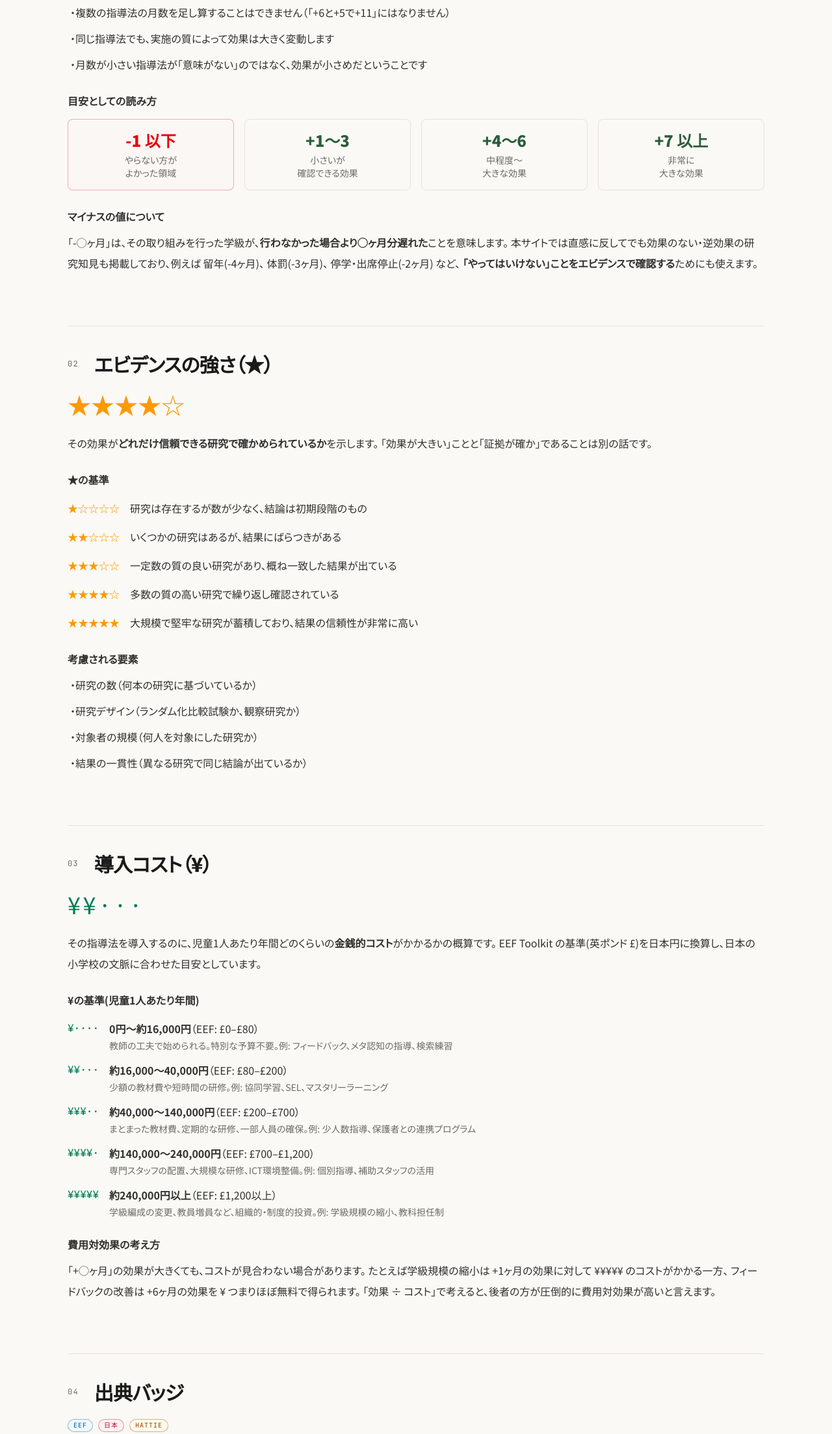
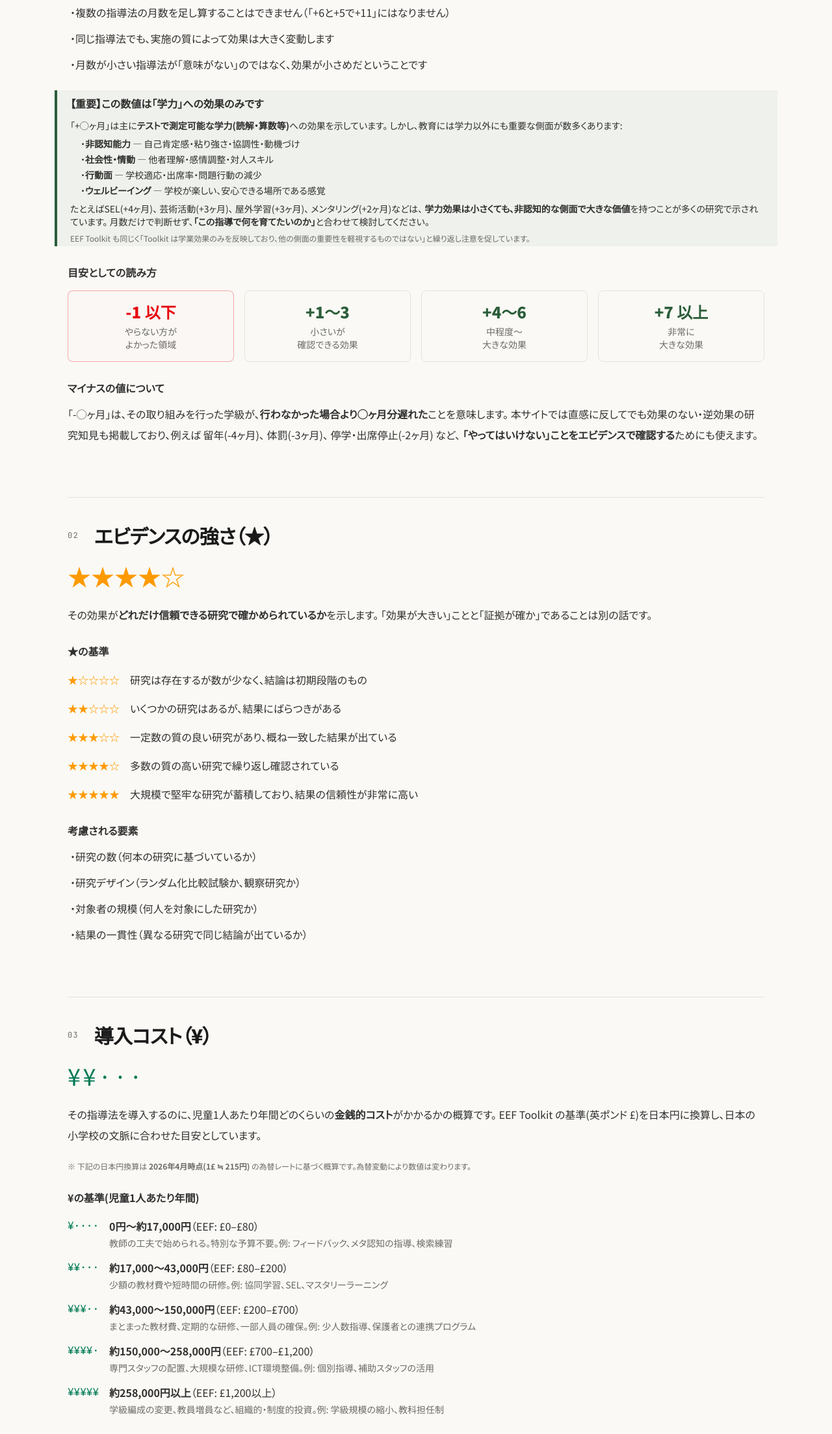
Before and after one commit to Hayato-Isagawa/edu-evidence, an Astro site: page /guide/indicators in a window 1280 px wide. Shown: the part 1064-3271 px from the top of the page at 65% size. Built offline with nearby package versions, Linux system fonts and the light colour scheme; Astro itself is replaced by a stand-in of ours.

Commit message:
improve: add exchange rate timestamp + prominent non-academic outcomes notice
Cost section (indicators guide):
- Add exchange rate note: "2026年4月時点(1£ ≒ 215円)"
- Updated JPY values with accurate rate (200→215 yen/£):
  - 0〜17,000 / 17,000〜43,000 / 43,000〜150,000 /
    150,000〜258,000 / 258,000〜 (previously slightly understated)

Non-academic outcomes (critical addition):
- New boxed callout in indicators guide: "この数値は「学力」への効果のみ"
  - Lists 4 other dimensions: 非認知能力・社会性・行動面・ウェルビーイング
  - Links to low-monthsGained but valuable strategies:
    SEL(+4), arts(+3), outdoor(+3), mentoring(+2)
  - Quotes EEF's own caveat about Toolkit limitations
- Homepage How to Read: added matching prominent notice
  (was previously missing this critical caveat)

This addresses a gap where users might judge strategies purely on
months-gained when EEF itself emphasizes broader outcomes matter.

Co-Authored-By: Claude Opus 4.6 (1M context) <noreply@anthropic.com>

```diff
--- a/src/pages/guide/indicators.astro
+++ b/src/pages/guide/indicators.astro
@@ -64,6 +64,30 @@ import Layout from "../../layouts/Layout.astro";
             <li>・同じ指導法でも、実施の質によって効果は大きく変動します</li>
             <li>・月数が小さい指導法が「意味がない」のではなく、効果が小さめだということです</li>
           </ul>
+        </div>
+        <div class="border-l-4 border-[var(--color-accent)] pl-5 py-1 space-y-2 bg-[var(--color-accent)]/5 -mx-5 pr-5">
+          <h3 class="font-bold">【重要】この数値は「学力」への効果のみです</h3>
+          <p class="text-sm">
+            「+◯ヶ月」は主に<strong>テストで測定可能な学力(読解・算数等)</strong>への効果を示しています。
+            しかし、教育には学力以外にも重要な側面が数多くあります:
+          </p>
+          <ul class="text-sm space-y-1 pl-4">
+            <li>・<strong>非認知能力</strong> — 自己肯定感・粘り強さ・協調性・動機づけ</li>
+            <li>・<strong>社会性・情動</strong> — 他者理解・感情調整・対人スキル</li>
+            <li>・<strong>行動面</strong> — 学校適応・出席率・問題行動の減少</li>
+            <li>・<strong>ウェルビーイング</strong> — 学校が楽しい、安心できる場所である感覚</li>
+          </ul>
+          <p class="text-sm">
+            たとえば<a href="/strategies/social-emotional-learning" class="link-underline text-[var(--color-accent)]">SEL(+4ヶ月)</a>、
+            <a href="/strategies/arts-participation" class="link-underline text-[var(--color-accent)]">芸術活動(+3ヶ月)</a>、
+            <a href="/strategies/outdoor-learning" class="link-underline text-[var(--color-accent)]">屋外学習(+3ヶ月)</a>、
+            <a href="/strategies/mentoring" class="link-underline text-[var(--color-accent)]">メンタリング(+2ヶ月)</a>などは、
+            <strong>学力効果は小さくても、非認知的な側面で大きな価値</strong>を持つことが多くの研究で示されています。
+            月数だけで判断せず、<strong>「この指導で何を育てたいのか」</strong>と合わせて検討してください。
+          </p>
+          <p class="text-xs text-[var(--color-sub)]">
+            EEF Toolkit も同じく「Toolkit は学業効果のみを反映しており、他の側面の重要性を軽視するものではない」と繰り返し注意を促しています。
+          </p>
         </div>
         <div class="space-y-3">
           <h3 class="font-bold">目安としての読み方</h3>
@@ -161,41 +185,44 @@ import Layout from "../../layouts/Layout.astro";
           その指導法を導入するのに、児童1人あたり年間どのくらいの<strong>金銭的コスト</strong>がかかるかの概算です。
           EEF Toolkit の基準(英ポンド £)を日本円に換算し、日本の小学校の文脈に合わせた目安としています。
         </p>
+        <p class="text-xs text-[var(--color-sub)]">
+          ※ 下記の日本円換算は <strong>2026年4月時点(1£ ≒ 215円)</strong> の為替レートに基づく概算です。為替変動により数値は変わります。
+        </p>
         <div class="space-y-3">
           <h3 class="font-bold">¥の基準(児童1人あたり年間)</h3>
           <div class="space-y-3">
             <div class="flex gap-4 items-start">
               <span class="text-emerald-700 shrink-0 font-mono">¥····</span>
               <div>
-                <div><strong>0円〜約16,000円</strong>（EEF: £0–£80）</div>
+                <div><strong>0円〜約17,000円</strong>（EEF: £0–£80）</div>
                 <div class="text-[var(--color-sub)] text-sm">教師の工夫で始められる。特別な予算不要。例: フィードバック、メタ認知の指導、検索練習</div>
               </div>
             </div>
             <div class="flex gap-4 items-start">
               <span class="text-emerald-700 shrink-0 font-mono">¥¥···</span>
               <div>
-                <div><strong>約16,000〜40,000円</strong>（EEF: £80–£200）</div>
+                <div><strong>約17,000〜43,000円</strong>（EEF: £80–£200）</div>
                 <div class="text-[var(--color-sub)] text-sm">少額の教材費や短時間の研修。例: 協同学習、SEL、マスタリーラーニング</div>
               </div>
             </div>
             <div class="flex gap-4 items-start">
               <span class="text-emerald-700 shrink-0 font-mono">¥¥¥··</span>
               <div>
-                <div><strong>約40,000〜140,000円</strong>（EEF: £200–£700）</div>
+                <div><strong>約43,000〜150,000円</strong>（EEF: £200–£700）</div>
                 <div class="text-[var(--color-sub)] text-sm">まとまった教材費、定期的な研修、一部人員の確保。例: 少人数指導、保護者との連携プログラム</div>
               </div>
             </div>
             <div class="flex gap-4 items-start">
               <span class="text-emerald-700 shrink-0 font-mono">¥¥¥¥·</span>
               <div>
-                <div><strong>約140,000〜240,000円</strong>（EEF: £700–£1,200）</div>
+                <div><strong>約150,000〜258,000円</strong>（EEF: £700–£1,200）</div>
                 <div class="text-[var(--color-sub)] text-sm">専門スタッフの配置、大規模な研修、ICT環境整備。例: 個別指導、補助スタッフの活用</div>
               </div>
             </div>
             <div class="flex gap-4 items-start">
               <span class="text-emerald-700 shrink-0 font-mono">¥¥¥¥¥</span>
               <div>
-                <div><strong>約240,000円以上</strong>（EEF: £1,200以上）</div>
+                <div><strong>約258,000円以上</strong>（EEF: £1,200以上）</div>
                 <div class="text-[var(--color-sub)] text-sm">学級編成の変更、教員増員など、組織的・制度的投資。例: 学級規模の縮小、教科担任制</div>
               </div>
             </div>
--- a/src/pages/index.astro
+++ b/src/pages/index.astro
@@ -88,6 +88,10 @@ strategies.sort((a, b) => b.data.monthsGained - a.data.monthsGained);
         <p class="text-xs">
           ※ 月数は集団の平均値であり、個々の教室への効果を保証しません。
           <a href="/guide/indicators" class="link-underline text-[var(--color-accent)]">指標の読み方 →</a>
+        </p>
+        <p class="text-xs text-[var(--color-sub)] bg-[var(--color-accent)]/5 border-l-2 border-[var(--color-accent)] pl-3 py-2">
+          <strong class="text-[var(--color-ink)]">【重要】</strong> この月数は<strong class="text-[var(--color-ink)]">テストで測れる学力</strong>への効果を示したものです。
+          非認知能力・社会性・ウェルビーイングなど、学力以外の側面も教育では同じく大切です。月数が小さくても、そうした面で大きな価値を持つ指導法があります。
         </p>
       </div>
     </div>
```
